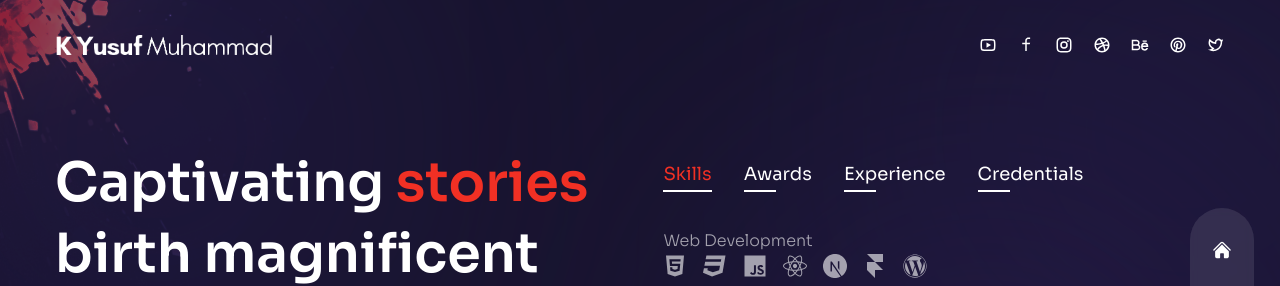
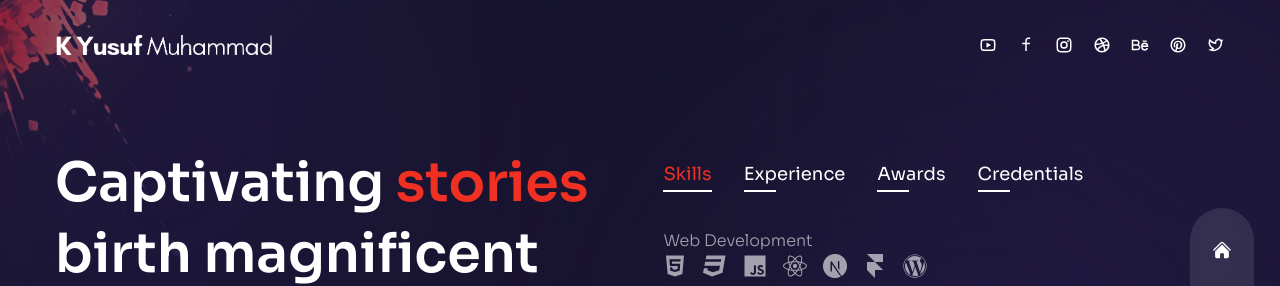
Before and after one commit to kyusufm/kyusufm.github.io, a Next.js app: page /about in a window 1280 px wide. Shown: the top 286 px of the page. Built offline with nearby package versions, Linux system fonts and the light colour scheme.

Commit message:
update detail on experiences

```diff
--- a/pages/about/index.js
+++ b/pages/about/index.js
@@ -44,19 +44,6 @@ const aboutData = [
     ],
   },
   {
-    title: 'awards',
-    info: [
-      {
-        title: 'Webby Awards - Honoree',
-        stage: '2011 - 2012',
-      },
-      {
-        title: 'Adobe Design Achievement Awards - Finalist',
-        stage: '2009 - 2010',
-      },
-    ],
-  },
-  {
     title: 'experience',
     info: [
       {
@@ -84,6 +71,20 @@ const aboutData = [
       },
     ],
   },
+  {
+    title: 'awards',
+    info: [
+      {
+        title: 'Webby Awards - Honoree',
+        stage: '2011 - 2012',
+      },
+      {
+        title: 'Adobe Design Achievement Awards - Finalist',
+        stage: '2009 - 2010',
+      },
+    ],
+  },
+
   {
     title: 'credentials',
     info: [
```
